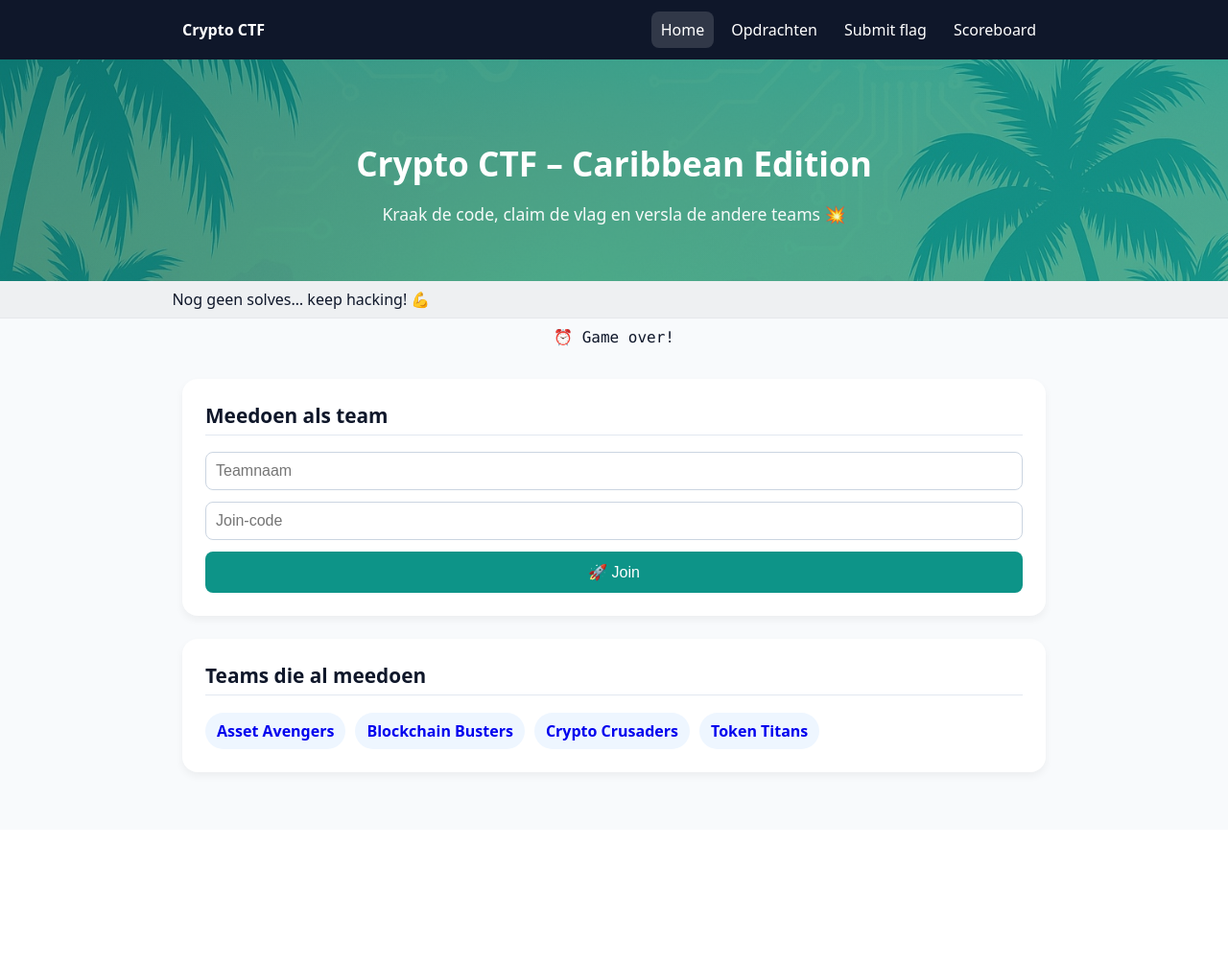
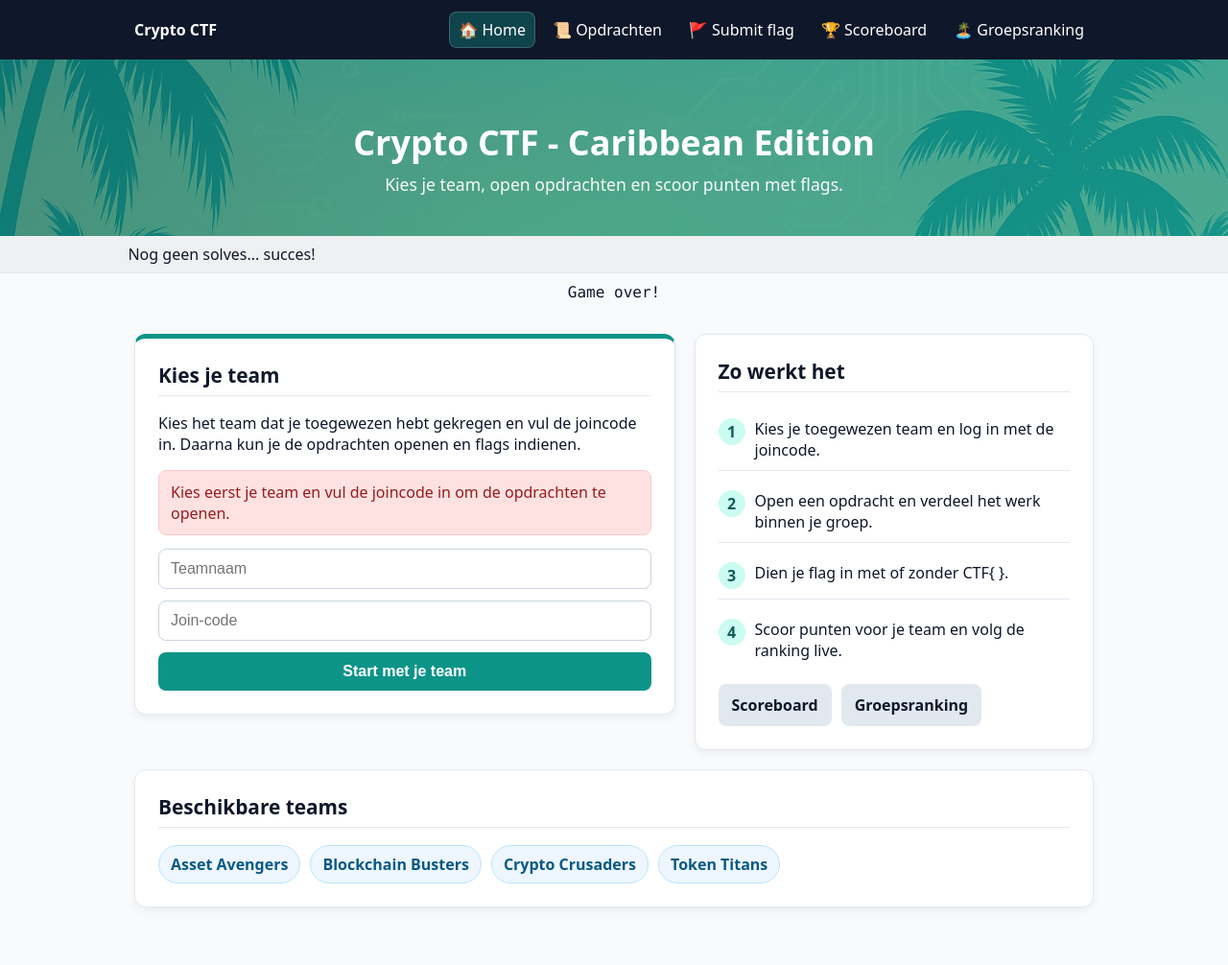
Before and after one commit to correhen/capture, a Flask app: page /?login_required=challenges in a window 1280 px wide. Shown: the whole page at 96% size. Before the commit the page ends 809 px from the top, so only its background shows below. Run offline with Flask 3, Linux system fonts and the light colour scheme; data comes from the database, SQL or seed files in the repository; data that the repository does not hold is empty; parts of the project's set-up code (start-up, migrations or seed data) failed here and were passed over; some libraries are stand-ins or nearby versions.

Commit message:
Protect challenge files and improve workshop flow

```diff
--- a/app/server.py
+++ b/app/server.py
@@ -142,6 +142,9 @@ def current_team():
         cur = conn.execute("SELECT * FROM teams WHERE token = ?", (token,))
         return cur.fetchone()
 
+def team_is_logged_in() -> bool:
+    return current_team() is not None
+
 def current_team_status():
     team = current_team()
     if not team:
@@ -167,6 +170,11 @@ def get_theme():
         c1 = conn.execute("SELECT value FROM settings WHERE key='theme_c1'").fetchone()["value"]
         c2 = conn.execute("SELECT value FROM settings WHERE key='theme_c2'").fetchone()["value"]
     return {"c1": c1, "c2": c2}
+
+@app.before_request
+def protect_challenge_static_files():
+    if request.path.startswith("/static/challenges/") and not team_is_logged_in():
+        return redirect(url_for("home", login_required="challenges"))
 
 
 # =========================
@@ -209,12 +217,17 @@ def health():
 # =========================
 @app.get("/")
 def home():
+    message = None
+    if request.args.get("login_required") == "challenges":
+        message = "Kies eerst je team en vul de joincode in om de opdrachten te openen."
+    elif request.args.get("login_required") == "submit":
+        message = "Kies eerst je team voordat je een flag indient."
     with db() as conn:
         teams = conn.execute("SELECT name FROM teams ORDER BY name ASC").fetchall()
     return render_template(
         "home.html",
         teams=[t["name"] for t in teams],
-        error=None,
+        error=message,
         theme=get_theme()
     )
 
@@ -240,7 +253,7 @@ def join():
 def submit():
     t = current_team()
     if not t:
-        return redirect(url_for("home"))
+        return redirect(url_for("home", login_required="submit"))
     with db() as conn:
         team = conn.execute("SELECT * FROM teams WHERE id=?", (t["id"],)).fetchone()
         challenges = conn.execute("""
@@ -270,7 +283,7 @@ def submit():
 def api_submit():
     team = current_team()
     if not team:
-        return jsonify({"ok": False, "error": "Niet ingelogd bij een team."}), 401
+        return jsonify({"ok": False, "error": "Kies eerst je team voordat je een flag indient."}), 401
 
     flag = request.form.get("flag", "").strip()
     challenge_id = request.form.get("challenge_id", "").strip()
--- a/app/templates/challenge_detail.html
+++ b/app/templates/challenge_detail.html
@@ -17,7 +17,7 @@
       {% endif %}
     </div>
     <div class="flex gap-2 flex-wrap">
-      <a class="btn" href="{{ url_for('ch.challenge_bundle', cid=c.id) }}">Download alle files (.zip)</a>
+      <a class="btn" href="{{ url_for('ch.challenge_bundle', cid=c.id) }}">Alle bestanden van deze opdracht downloaden</a>
       {% if c.db_id %}
         <a class="btn" href="/submit?challenge_id={{ c.db_id }}">Flag indienen</a>
       {% endif %}
--- a/app/templates/home.html
+++ b/app/templates/home.html
@@ -3,43 +3,48 @@
 <head>
   <meta charset="UTF-8" />
   <meta name="viewport" content="width=device-width, initial-scale=1.0" />
-  <title>Crypto CTF – Caribbean Edition</title>
+  <title>Crypto CTF - Caribbean Edition</title>
   <style>
     :root{ --c1: {{ theme.c1 }}; --c2: {{ theme.c2 }}; }
-    body { margin:0; font-family: system-ui, sans-serif; background:#f8fafc; color:#0f172a; }
+    body { margin:0; font-family:system-ui,sans-serif; background:#f8fafc; color:#0f172a; }
     .topbar { background:#0f172a; color:white; }
-    .topbar-inner { max-width:900px; margin:0 auto; padding:12px 20px; display:flex; justify-content:space-between; align-items:center; gap:12px; flex-wrap:wrap; }
+    .topbar-inner { max-width:1000px; margin:0 auto; padding:12px 20px; display:flex; justify-content:space-between; align-items:center; gap:12px; flex-wrap:wrap; }
     .brand { font-weight:700; color:white; text-decoration:none; }
     .nav { display:flex; gap:8px; flex-wrap:wrap; align-items:center; }
     .nav a { color:white; text-decoration:none; padding:8px 10px; border-radius:8px; }
-    .nav a:hover, .nav a.active { background:rgba(255,255,255,.14); }
+    .nav a:hover { background:rgba(255,255,255,.12); }
+    .nav a.active { background:rgba(20,184,166,.28); box-shadow:inset 0 0 0 1px rgba(255,255,255,.18); }
     .team-status { color:#dbeafe; font-size:.9rem; }
-    header {
-      position:relative; color:white; text-align:center; padding:60px 20px 40px;
-      background:linear-gradient(135deg,var(--c1),var(--c2));
-    }
-    header::before{
-      content:""; position:absolute; inset:0;
-      background:url('/static/hero-caribbean.jpg') center/cover no-repeat;
-      opacity:.25; mix-blend:overlay;
-    }
+    header { position:relative; color:white; text-align:center; padding:58px 20px 42px; background:linear-gradient(135deg,var(--c1),var(--c2)); }
+    header::before{ content:""; position:absolute; inset:0; background:url('/static/hero-caribbean.jpg') center/cover no-repeat; opacity:.25; mix-blend:overlay; }
     header>*{ position:relative; z-index:1; }
-    h1 { font-size:2.2rem; margin-bottom:.2em; }
-    header p { font-size:1.1rem; opacity:.95; }
-    main { max-width:900px; margin:24px auto 60px; padding:0 20px; }
-    .card { background:white; padding:24px; border-radius:16px; box-shadow:0 4px 8px rgba(0,0,0,0.05); margin-bottom:24px; }
-    h2 { margin-top:0; font-size:1.3rem; border-bottom:1px solid #e2e8f0; padding-bottom:.3em; }
-    form { display:grid; gap:12px; margin-top:12px; }
-    input { padding:10px; border:1px solid #cbd5e1; border-radius:8px; font-size:1rem; }
-    button { background:var(--c1); color:white; padding:12px; border:none; border-radius:8px; font-size:1rem; cursor:pointer; }
-    button:hover { filter:brightness(.95); }
+    h1 { font-size:2.25rem; margin:.1em 0; }
+    header p { font-size:1.1rem; opacity:.95; margin:.4em 0 0; }
+    main { max-width:1000px; margin:24px auto 60px; padding:0 20px; }
+    .grid { display:grid; grid-template-columns:minmax(0,1.15fr) minmax(260px,.85fr); gap:20px; align-items:start; }
+    .card { background:white; padding:24px; border-radius:12px; box-shadow:0 4px 8px rgba(0,0,0,0.05); margin-bottom:20px; border:1px solid #e2e8f0; }
+    .start-card { border-top:5px solid var(--c1); }
+    h2 { margin-top:0; font-size:1.3rem; border-bottom:1px solid #e2e8f0; padding-bottom:.35em; }
+    form { display:grid; gap:12px; margin-top:14px; }
+    input { padding:11px 12px; border:1px solid #cbd5e1; border-radius:8px; font-size:1rem; }
+    button, .btn { background:var(--c1); color:white; padding:11px 14px; border:none; border-radius:8px; font-size:1rem; cursor:pointer; text-decoration:none; font-weight:700; display:inline-flex; align-items:center; justify-content:center; }
+    button:hover, .btn:hover { filter:brightness(.96); }
+    .btn.secondary { background:#334155; }
+    .btn.light { background:#e2e8f0; color:#0f172a; }
+    .actions { display:flex; gap:10px; flex-wrap:wrap; margin-top:14px; }
     .teams { display:flex; flex-wrap:wrap; gap:10px; margin-top:12px; }
-    .team-tag { background:#eef6ff; padding:8px 12px; border-radius:999px; font-weight:600; cursor:pointer; text-decoration:none; }
-    .error { background:#fee2e2; color:#b91c1c; padding:10px; border-radius:8px; margin-bottom:10px; }
+    .team-tag { background:#eef6ff; color:#075985; padding:8px 12px; border-radius:999px; font-weight:700; cursor:pointer; text-decoration:none; border:1px solid #bae6fd; }
+    .error { background:#fee2e2; color:#991b1b; padding:11px 12px; border-radius:8px; margin-bottom:12px; border:1px solid #fecaca; }
+    .info { background:#ecfeff; color:#155e75; padding:12px; border-radius:8px; border:1px solid #a5f3fc; }
+    .steps { display:grid; gap:10px; margin:0; padding:0; list-style:none; }
+    .steps li { display:flex; gap:10px; align-items:flex-start; padding:10px 0; border-bottom:1px solid #e2e8f0; }
+    .steps li:last-child { border-bottom:0; }
+    .step-n { flex:0 0 auto; width:28px; height:28px; border-radius:999px; background:#ccfbf1; color:#115e59; display:grid; place-items:center; font-weight:800; }
     .sr-only{position:absolute;left:-9999px;top:auto;width:1px;height:1px;overflow:hidden;}
     .ticker-wrap {position:sticky;top:0;z-index:50;overflow:hidden;white-space:nowrap;background:rgba(0,0,0,.04);padding:0 12px;border-bottom:1px solid #e5e7eb}
     .ticker {display:inline-block;padding:8px 0;animation:ticker-scroll 35s linear infinite}
     @keyframes ticker-scroll {0%{transform:translateX(100%)}100%{transform:translateX(-100%)}}
+    @media (max-width:760px){ .grid{grid-template-columns:1fr;} .topbar-inner{align-items:flex-start;} }
   </style>
 </head>
 <body>
@@ -47,34 +52,45 @@
     <div class="topbar-inner">
       <a class="brand" href="/">Crypto CTF</a>
       <nav class="nav" aria-label="Hoofdnavigatie">
-        <a class="active" href="/">Home</a>
-        <a href="/challenges">Opdrachten</a>
-        <a href="/submit">Submit flag</a>
-        <a href="/scoreboard">Scoreboard</a>
+        <a class="active" href="/">🏠 Home</a>
+        <a href="/challenges">📜 Opdrachten</a>
+        <a href="/submit">🚩 Submit flag</a>
+        <a href="/scoreboard">🏆 Scoreboard</a>
+        <a href="/scoreboard/islands">🏝️ Groepsranking</a>
         {% if current_team_status %}
           <span class="team-status">Team: {{ current_team_status.name }} · {{ current_team_status.score }} punten · {{ current_team_status.solved_count }} opgelost</span>
         {% endif %}
       </nav>
     </div>
   </div>
+
   <header>
-
-    <h1>Crypto CTF – Caribbean Edition</h1>
-    <p>Kraak de code, claim de vlag en versla de andere teams 💥</p>
-
+    <h1>Crypto CTF - Caribbean Edition</h1>
+    <p>Kies je team, open opdrachten en scoor punten met flags.</p>
   </header>
 
-    <!-- Liveticker -->
   <div class="ticker-wrap">
-      <div id="live-ticker" class="ticker">⏳ Laden…</div>
+    <div id="live-ticker" class="ticker">Laden...</div>
   </div>
 
-  <!-- Countdown -->
   <div id="countdown" style="font-family:ui-monospace, SFMono-Regular, Menlo, monospace;text-align:center;padding:10px 0;"></div>
 
   <main>
-    <div class="card">
-      <h2>Meedoen als team</h2>
+    {% if current_team_status %}
+      <div class="card info">
+        <strong>Je speelt als: {{ current_team_status.name }}</strong>
+        <div class="actions">
+          <a class="btn" href="/challenges">Opdrachten</a>
+          <a class="btn secondary" href="/submit">Submit flag</a>
+          <a class="btn light" href="/scoreboard">Scoreboard</a>
+        </div>
+      </div>
+    {% endif %}
+
+    <div class="grid">
+      <section class="card start-card">
+        <h2>Kies je team</h2>
+        <p>Kies het team dat je toegewezen hebt gekregen en vul de joincode in. Daarna kun je de opdrachten openen en flags indienen.</p>
         {% if error %}<div class="error">{{ error }}</div>{% endif %}
         <form method="post" action="/join" onkeydown="if(event.key==='Enter'){this.submit();}">
           <label for="team_name" class="sr-only">Teamnaam</label>
@@ -84,12 +100,27 @@
           <input id="join_code" type="text" name="join_code"
                  placeholder="Join-code" inputmode="numeric" pattern="[0-9]*" maxlength="6" required />
 
-        <button>🚀 Join</button>
+          <button>Start met je team</button>
         </form>
+      </section>
+
+      <section class="card">
+        <h2>Zo werkt het</h2>
+        <ol class="steps">
+          <li><span class="step-n">1</span><span>Kies je toegewezen team en log in met de joincode.</span></li>
+          <li><span class="step-n">2</span><span>Open een opdracht en verdeel het werk binnen je groep.</span></li>
+          <li><span class="step-n">3</span><span>Dien je flag in met of zonder CTF{ }.</span></li>
+          <li><span class="step-n">4</span><span>Scoor punten voor je team en volg de ranking live.</span></li>
+        </ol>
+        <div class="actions">
+          <a class="btn light" href="/scoreboard">Scoreboard</a>
+          <a class="btn light" href="/scoreboard/islands">Groepsranking</a>
+        </div>
+      </section>
     </div>
 
-    <div class="card">
-      <h2>Teams die al meedoen</h2>
+    <section class="card">
+      <h2>Beschikbare teams</h2>
       {% if teams %}
         <div class="teams">
           {% for t in teams %}
@@ -97,33 +128,30 @@
           {% endfor %}
         </div>
       {% else %}
-        <p>Er zijn nog geen teams aangemaakt.</p>
+        <p>Er zijn nog geen teams klaargezet.</p>
       {% endif %}
-    </div>
+    </section>
   </main>
 
   <script>
-  // Prefill teamnaam bij klik
   function prefill(name){
     const input = document.querySelector('#team_name');
     if(input){ input.value = name; input.focus(); window.scrollTo({top:0, behavior:'smooth'}); }
   }
 
-  // Countdown (dagen/uren/minuten)
   const end = new Date("{{ CTF_END_ISO|default('2025-09-30T20:00:00Z') }}").getTime();
   const el = document.getElementById("countdown");
   setInterval(() => {
     const diff = end - Date.now();
-    if (diff <= 0) { el.textContent = "⏰ Game over!"; return; }
+    if (diff <= 0) { el.textContent = "Game over!"; return; }
     const days = Math.floor(diff / (1000*60*60*24));
     const hours = Math.floor((diff % (1000*60*60*24)) / (1000*60*60));
     const mins = Math.floor((diff % (1000*60*60)) / (1000*60));
     el.textContent = days > 0
-      ? `⏳ Eindigt over ${days}d ${hours}u ${mins}m`
-      : `⏳ Eindigt over ${hours}u ${mins}m`;
+      ? `Eindigt over ${days}d ${hours}u ${mins}m`
+      : `Eindigt over ${hours}u ${mins}m`;
   }, 1000);
 
-  // Liveticker
   async function fetchTicker() {
     try {
       const r = await fetch("/api/ticker", { cache: "no-store" });
@@ -131,8 +159,8 @@
       const el = document.getElementById("live-ticker");
       if (!el) return;
       const text = (data.items && data.items.length)
-        ? " 🏁 " + data.items.join("   •   ")
-        : "Nog geen solves… keep hacking! 💪";
+        ? " " + data.items.join("   •   ")
+        : "Nog geen solves... succes!";
       el.textContent = text;
       el.style.animation = "none"; void el.offsetWidth; el.style.animation = null;
     } catch(e) {}
```
Also changed, not shown: app/challenges.py (+9 -8 lines), app/templates/base.html (+7 -4 lines), app/templates/challenges.html (+21 -7 lines), app/templates/scoreboard.html (+8 -5 lines), app/templates/scoreboard_islands.html (+34 -16 lines), app/templates/submit.html (+7 -5 lines), tests/test_route_protection.py (added, +61 -0 lines). Lines whose indentation alone changed are shown as unchanged.
